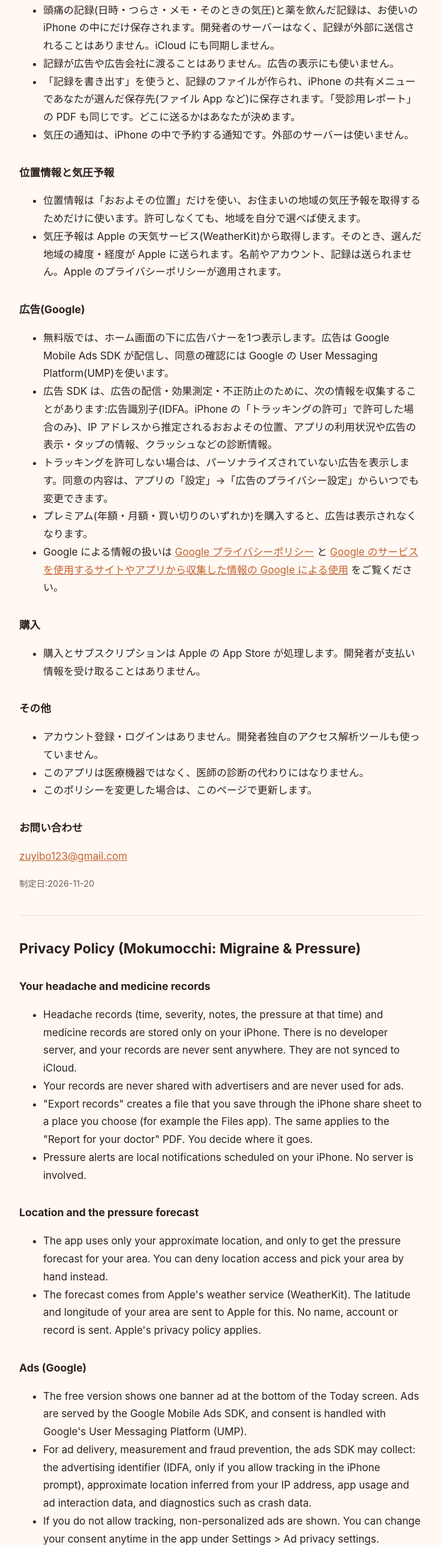
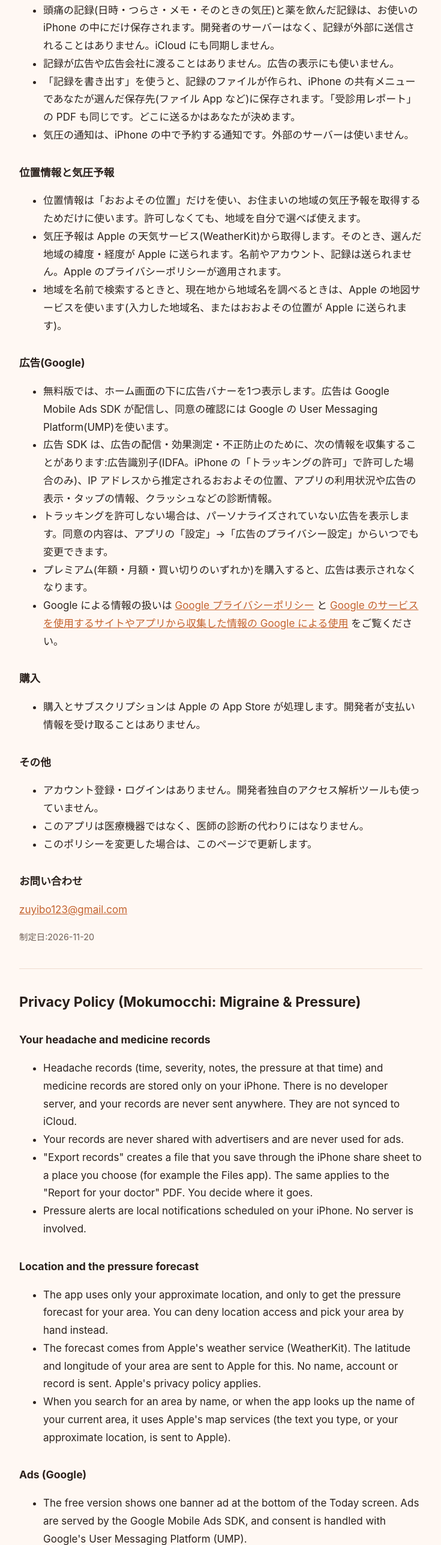
Before and after one commit to brucechu777/brucechu777.github.io, a plain HTML site: page mokumocchi/privacy.html in a window 1280 px wide. Shown: the part 225-2800 px from the top of the page at 60% size, without its empty margins (272-1007 px from the left). Drawn offline with Linux system fonts and the light colour scheme.

Commit message:
mokumocchi: 隐私页补上城市搜索走苹果地图服务
Co-Authored-By: Claude Opus 5.5 <noreply@anthropic.com>

```diff
--- a/mokumocchi/privacy.html
+++ b/mokumocchi/privacy.html
@@ -37,6 +37,7 @@ footer{padding-top:1.2rem;padding-bottom:3rem;border-top:1px solid var(--line);c
 <ul>
 <li>位置情報は「おおよその位置」だけを使い、お住まいの地域の気圧予報を取得するためだけに使います。許可しなくても、地域を自分で選べば使えます。</li>
 <li>気圧予報は Apple の天気サービス(WeatherKit)から取得します。そのとき、選んだ地域の緯度・経度が Apple に送られます。名前やアカウント、記録は送られません。Apple のプライバシーポリシーが適用されます。</li>
+<li>地域を名前で検索するときと、現在地から地域名を調べるときは、Apple の地図サービスを使います(入力した地域名、またはおおよその位置が Apple に送られます)。</li>
 </ul>
 
 <h2>広告(Google)</h2>
@@ -81,6 +82,7 @@ footer{padding-top:1.2rem;padding-bottom:3rem;border-top:1px solid var(--line);c
 <ul>
 <li>The app uses only your approximate location, and only to get the pressure forecast for your area. You can deny location access and pick your area by hand instead.</li>
 <li>The forecast comes from Apple's weather service (WeatherKit). The latitude and longitude of your area are sent to Apple for this. No name, account or record is sent. Apple's privacy policy applies.</li>
+<li>When you search for an area by name, or when the app looks up the name of your current area, it uses Apple's map services (the text you type, or your approximate location, is sent to Apple).</li>
 </ul>
 
 <h2>Ads (Google)</h2>
```
